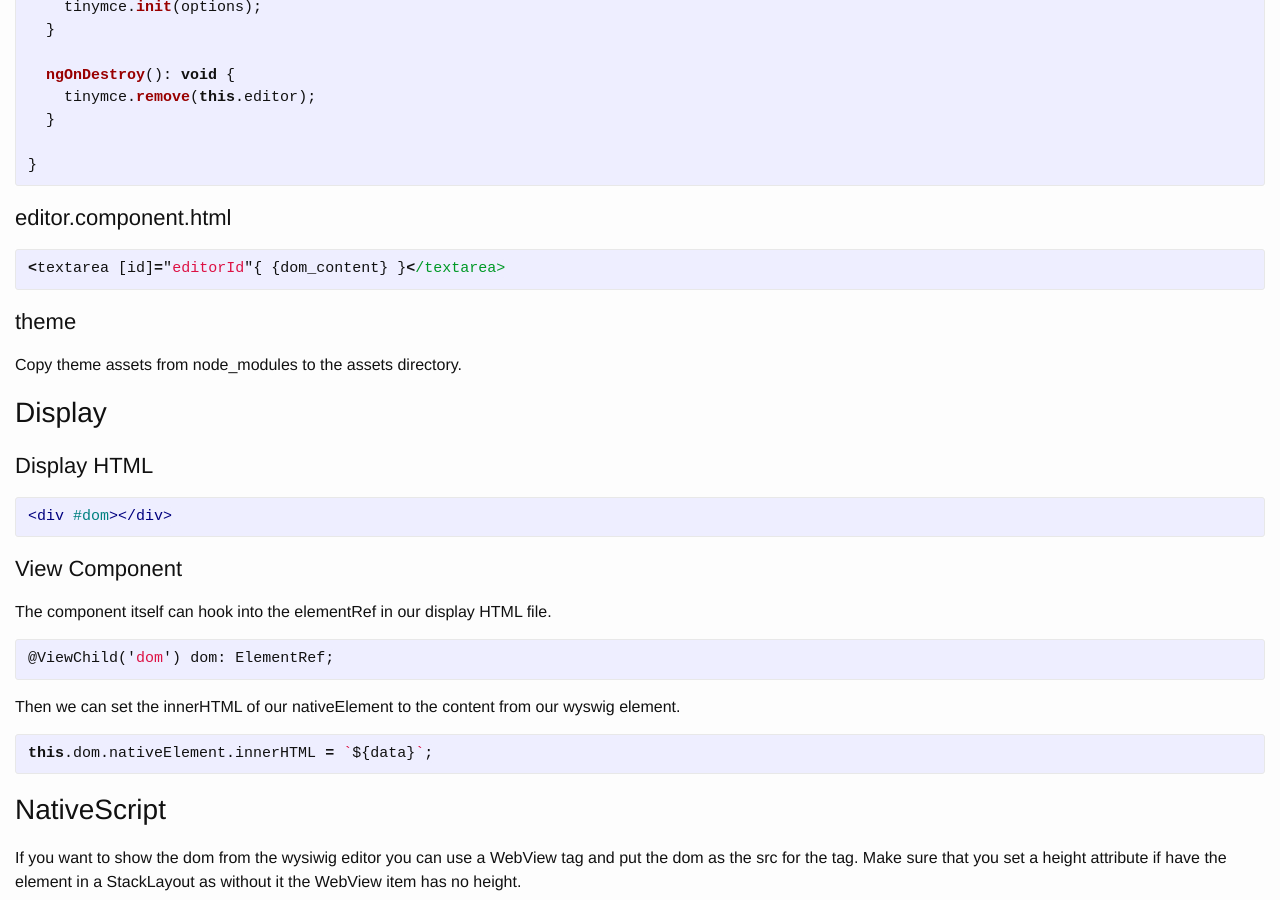
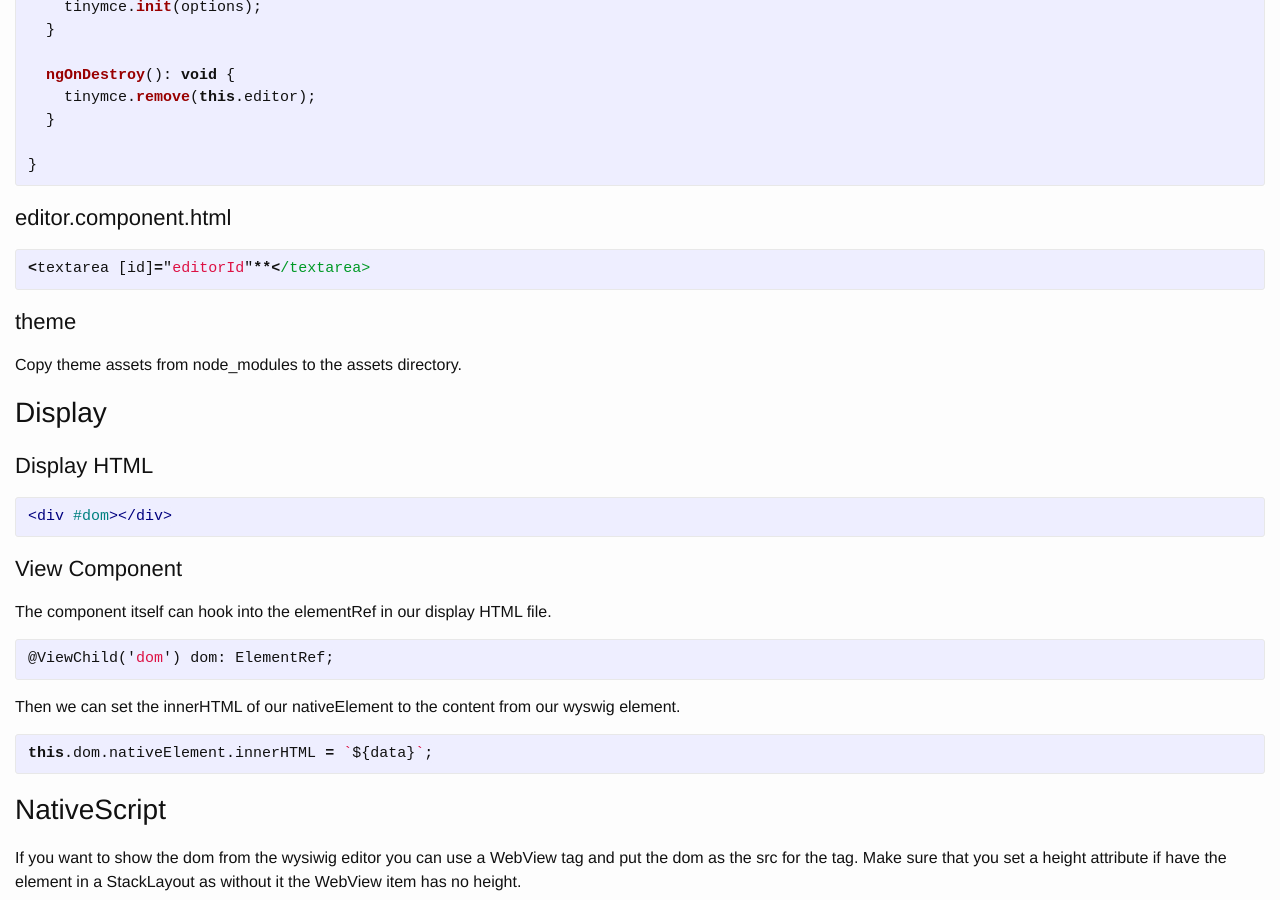
Before and after one commit to zackarychapple/zackarychapple.github.io, a Jekyll site: the page built from _posts/2016-12-01-angular2-wysiwig.markdown, in a window 1280 px wide and 900 px high, scrolled down 1553 px. Built offline with Jekyll 4.4.1, drawn with Linux system fonts in a browser that asks for light colours.

Commit message:
feat(wysiwig): adding wysiwig editor article

```diff
--- a/_posts/2016-12-01-angular2-wysiwig.markdown
+++ b/_posts/2016-12-01-angular2-wysiwig.markdown
@@ -82,7 +82,7 @@ export class WysiwygEditorComponent implements AfterViewInit, OnDestroy {
 ### editor.component.html
 
 {% highlight javascript %}
-<textarea [id]="editorId"{ {dom_content} }</textarea>
+<textarea [id]="editorId"*{{dom_content**}}*</textarea>
 {% endhighlight %}
 
 ### theme
```
